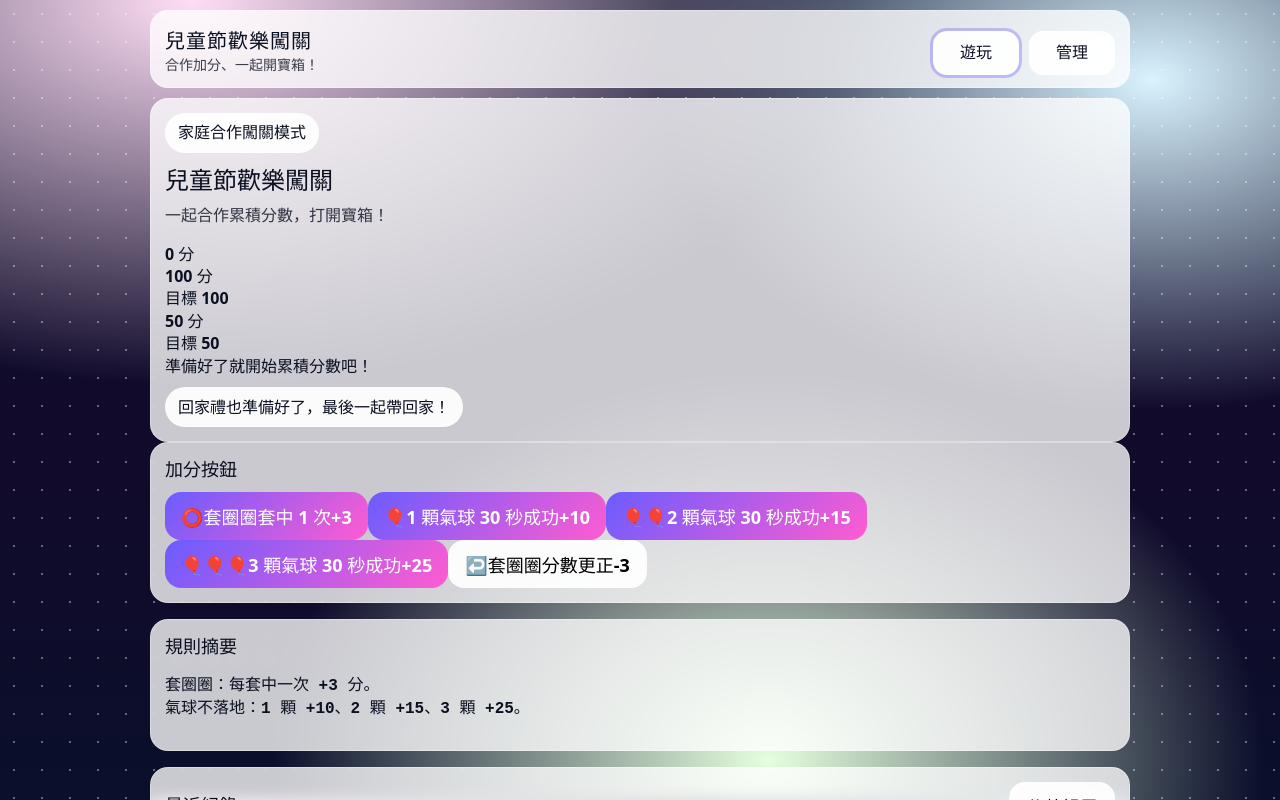
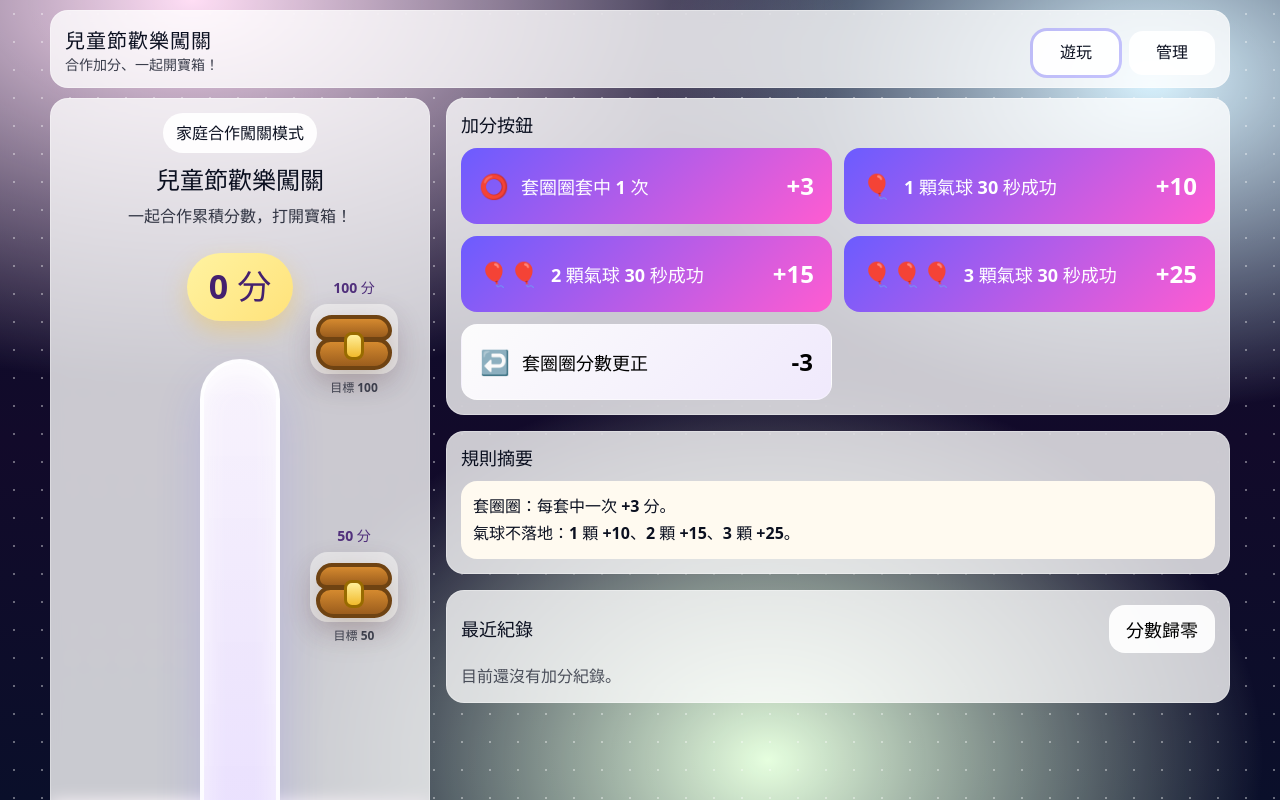
Before and after one commit to Tia2007/treasure-code-quest, a React (Vite) app: page /#/play in a window 1280 px wide. Shown: the top 800 px of the page. Built offline with nearby package versions, Linux system fonts and the light colour scheme.

Commit message:
Update App.css

```diff
--- a/src/App.css
+++ b/src/App.css
@@ -11,7 +11,7 @@
   gap: 12px;
   padding: 16px 14px 12px;
   margin: 10px auto 0;
-  width: min(980px, calc(100% - 16px));
+  width: min(1180px, calc(100% - 16px));
   background: var(--card);
   border: 1px solid var(--border);
   border-radius: 18px;
@@ -50,7 +50,7 @@
 }
 
 .main {
-  width: min(980px, calc(100% - 16px));
+  width: min(1180px, calc(100% - 16px));
   margin: 10px auto 22px;
 }
 
@@ -134,8 +134,8 @@
   display: inline-flex;
   align-items: center;
   justify-content: center;
-  height: 40px;
-  padding: 0 12px;
+  min-height: 40px;
+  padding: 8px 12px;
   border-radius: 999px;
   border: 1px solid var(--border);
   background: var(--card-strong);
@@ -159,6 +159,396 @@
   justify-content: flex-end;
 }
 
+.playLayout {
+  display: grid;
+  grid-template-columns: 1fr;
+  gap: 16px;
+}
+
+.energyPanel {
+  display: grid;
+  justify-items: center;
+  align-content: start;
+  text-align: center;
+}
+
+.scoreBadge {
+  margin: 10px 0 12px;
+  padding: 10px 22px;
+  border-radius: 999px;
+  font-size: 34px;
+  font-weight: 800;
+  color: #44206f;
+  background: linear-gradient(135deg, #fff3a1 0%, #ffe27a 100%);
+  box-shadow: 0 10px 25px rgba(255, 194, 33, 0.35);
+}
+
+.energyWrap {
+  display: flex;
+  justify-content: center;
+  width: 100%;
+  margin-top: 8px;
+}
+
+.energyBarScene {
+  position: relative;
+  height: 540px;
+  width: 230px;
+  display: flex;
+  align-items: flex-end;
+  justify-content: center;
+  padding: 18px 0;
+}
+
+.energyBarTrack {
+  position: relative;
+  width: 80px;
+  height: 100%;
+  border-radius: 999px;
+  border: 4px solid rgba(255, 255, 255, 0.9);
+  background: linear-gradient(180deg, rgba(250, 245, 255, 0.95) 0%, rgba(233, 223, 255, 0.98) 100%);
+  overflow: visible;
+  box-shadow: inset 0 12px 24px rgba(255, 255, 255, 0.75), 0 22px 45px rgba(107, 92, 255, 0.18);
+}
+
+.energyBarFill {
+  position: absolute;
+  left: 0;
+  right: 0;
+  bottom: 0;
+  border-radius: 999px;
+  background:
+    linear-gradient(180deg, rgba(255, 237, 125, 0.95) 0%, rgba(255, 172, 65, 0.96) 55%, rgba(255, 106, 129, 0.98) 100%),
+    repeating-linear-gradient(
+      45deg,
+      rgba(255, 255, 255, 0.16) 0,
+      rgba(255, 255, 255, 0.16) 12px,
+      rgba(255, 255, 255, 0) 12px,
+      rgba(255, 255, 255, 0) 24px
+    );
+  box-shadow: inset 0 -16px 20px rgba(255, 132, 64, 0.28), 0 0 30px rgba(255, 180, 76, 0.45);
+  transition: height 500ms ease;
+}
+
+.energyMarker {
+  position: absolute;
+  left: 106px;
+  display: grid;
+  gap: 6px;
+  align-items: center;
+}
+
+.markerLabel {
+  font-size: 14px;
+  font-weight: 800;
+  color: #51307c;
+}
+
+.markerHint {
+  font-size: 12px;
+  opacity: 0.72;
+}
+
+.markerChest {
+  display: inline-flex;
+  align-items: center;
+  justify-content: center;
+  min-width: 88px;
+  min-height: 70px;
+  padding: 4px;
+  border-radius: 18px;
+  background: rgba(255, 255, 255, 0.5);
+  box-shadow: 0 10px 24px rgba(83, 56, 131, 0.12);
+}
+
+.markerChestOpen {
+  background: linear-gradient(135deg, rgba(255, 244, 175, 0.96), rgba(255, 255, 255, 0.95));
+}
+
+.messageCard {
+  width: 100%;
+  margin-top: 14px;
+  padding: 14px 16px;
+  border-radius: 18px;
+  background: linear-gradient(135deg, rgba(255, 248, 212, 0.96), rgba(255, 255, 255, 0.95));
+  box-shadow: inset 0 0 0 1px rgba(255, 222, 125, 0.55);
+  font-weight: 700;
+}
+
+.actionGrid {
+  display: grid;
+  gap: 12px;
+}
+
+.actionButton {
+  width: 100%;
+  min-height: 76px;
+  height: auto;
+  padding: 14px 18px;
+  display: grid;
+  grid-template-columns: auto 1fr auto;
+  gap: 12px;
+  align-items: center;
+  text-align: left;
+  font-weight: 700;
+}
+
+.actionButtonSecondary {
+  background: linear-gradient(135deg, rgba(255,255,255,0.95), rgba(242,235,255,0.95));
+}
+
+.actionEmoji {
+  font-size: 24px;
+}
+
+.actionPoints {
+  font-size: 24px;
+  font-weight: 900;
+}
+
+.notesBox {
+  margin: 0;
+  white-space: pre-wrap;
+  font-family: inherit;
+  line-height: 1.7;
+  background: #fffaf0;
+  padding: 12px;
+  border-radius: 16px;
+}
+
+.treasureChest {
+  position: relative;
+  width: 118px;
+  height: 96px;
+  filter: drop-shadow(0 10px 16px rgba(99, 61, 19, 0.25));
+}
+
+.treasureChestCompact {
+  width: 76px;
+  height: 62px;
+}
+
+.treasureBase,
+.treasureLid {
+  position: absolute;
+  left: 50%;
+  transform: translateX(-50%);
+  border: 4px solid #6f4312;
+  background: linear-gradient(180deg, #d58a2f 0%, #9b5d1d 100%);
+}
+
+.treasureBase {
+  bottom: 0;
+  width: 100%;
+  height: 52%;
+  border-radius: 18px 18px 22px 22px;
+}
+
+.treasureLid {
+  top: 12%;
+  width: 100%;
+  height: 42%;
+  border-radius: 22px 22px 14px 14px;
+  transform-origin: center bottom;
+  transition: transform 450ms ease;
+}
+
+.treasureLock {
+  position: absolute;
+  left: 50%;
+  bottom: 16%;
+  transform: translateX(-50%);
+  width: 20px;
+  height: 28px;
+  border-radius: 8px;
+  background: linear-gradient(180deg, #ffef99 0%, #f1ba2d 100%);
+  border: 3px solid #986b00;
+  z-index: 2;
+}
+
+.treasureGlow {
+  position: absolute;
+  inset: -8px;
+  border-radius: 26px;
+  background: radial-gradient(circle, rgba(255, 237, 140, 0.6) 0%, rgba(255, 224, 90, 0.14) 40%, rgba(255,255,255,0) 72%);
+  opacity: 0;
+  transition: opacity 350ms ease;
+}
+
+.treasureLight {
+  position: absolute;
+  width: 16px;
+  height: 46px;
+  bottom: 54%;
+  border-radius: 999px;
+  background: linear-gradient(180deg, rgba(255, 255, 255, 0.96), rgba(255, 225, 102, 0));
+  opacity: 0;
+  transform-origin: bottom center;
+}
+
+.treasureLight1 { left: 24%; transform: rotate(-16deg); }
+.treasureLight2 { left: 47%; transform: rotate(0deg); }
+.treasureLight3 { left: 69%; transform: rotate(16deg); }
+
+.treasureChestOpen .treasureLid {
+  transform: translateX(-50%) rotate(-32deg) translateY(-10px);
+}
+
+.treasureChestOpen .treasureGlow,
+.treasureChestOpen .treasureLight {
+  opacity: 1;
+}
+
+.treasureChestOpen .treasureLight {
+  animation: treasurePulse 1.3s ease-in-out infinite;
+}
+
+.celebrationOverlay {
+  position: fixed;
+  inset: 0;
+  z-index: 50;
+  display: grid;
+  place-items: center;
+  pointer-events: none;
+}
+
+.celebrationGlow {
+  position: absolute;
+  inset: 0;
+  background:
+    radial-gradient(circle at center, rgba(255, 231, 127, 0.34) 0%, rgba(255, 203, 74, 0.18) 22%, rgba(85, 39, 117, 0.15) 52%, rgba(28, 18, 48, 0.58) 100%);
+}
+
+.celebrationCard {
+  position: relative;
+  z-index: 2;
+  width: min(92vw, 540px);
+  padding: 28px 20px;
+  border-radius: 28px;
+  text-align: center;
+  background: linear-gradient(180deg, rgba(255, 248, 214, 0.98), rgba(255, 255, 255, 0.96));
+  box-shadow: 0 20px 60px rgba(49, 26, 79, 0.4);
+}
+
+.celebrationTitle {
+  font-size: clamp(28px, 5vw, 44px);
+  font-weight: 900;
+  color: #62348f;
+  margin-bottom: 12px;
+}
+
+.celebrationSub {
+  margin-top: 18px;
+  font-size: 20px;
+  font-weight: 700;
+  color: #694590;
+}
+
+.sparklePiece {
+  position: absolute;
+  top: 18%;
+  z-index: 1;
+  border-radius: 999px;
+  background: linear-gradient(180deg, #fffef9 0%, #ffd84e 100%);
+  box-shadow: 0 0 18px rgba(255, 223, 100, 0.6);
+  animation: sparkleFall linear forwards;
+}
+
+@keyframes sparkleFall {
+  0% {
+    transform: translateY(-60px) rotate(0deg);
+    opacity: 0;
+  }
+  15% {
+    opacity: 1;
+  }
+  100% {
+    transform: translateY(70vh) rotate(220deg);
+    opacity: 0;
+  }
+}
+
+@keyframes treasurePulse {
+  0%, 100% { transform: scaleY(1) translateY(0); }
+  50% { transform: scaleY(1.12) translateY(-2px); }
+}
+
+@media (min-width: 900px) {
+  .playLayout {
+    grid-template-columns: minmax(320px, 380px) 1fr;
+    align-items: start;
+  }
+
+  .actionGrid {
+    grid-template-columns: 1fr 1fr;
+  }
+}
+
+@media (max-width: 899px) {
+  .topBar {
+    width: min(1180px, calc(100% - 12px));
+  }
+
+  .main {
+    width: min(1180px, calc(100% - 12px));
+  }
+
+  .energyBarScene {
+    width: 180px;
+    height: 440px;
+  }
+
+  .energyMarker {
+    left: 96px;
+  }
+}
+
+@media (max-width: 640px) {
+  .topBar {
+    flex-direction: column;
+    align-items: stretch;
+  }
+
+  .nav {
+    width: 100%;
+  }
+
+  .navLink {
+    flex: 1;
+  }
+
+  .scoreBadge {
+    font-size: 30px;
+  }
+
+  .energyBarScene {
+    height: 400px;
+    width: 160px;
+  }
+
+  .energyBarTrack {
+    width: 66px;
+  }
+
+  .energyMarker {
+    left: 82px;
+  }
+
+  .markerChest {
+    min-width: 72px;
+    min-height: 62px;
+  }
+
+  .actionButton {
+    grid-template-columns: auto 1fr;
+  }
+
+  .actionPoints {
+    grid-column: 2;
+    justify-self: end;
+  }
+}
+
 @media (min-width: 780px) {
   .grid2 {
     grid-template-columns: 1fr 1fr;
```
